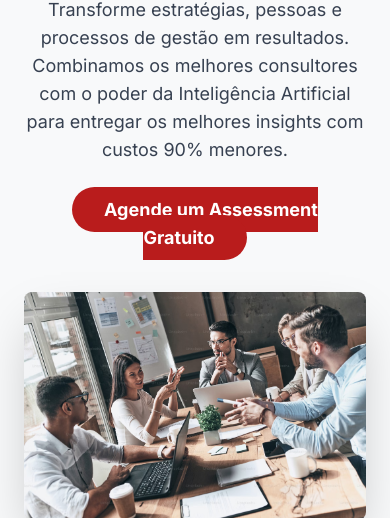
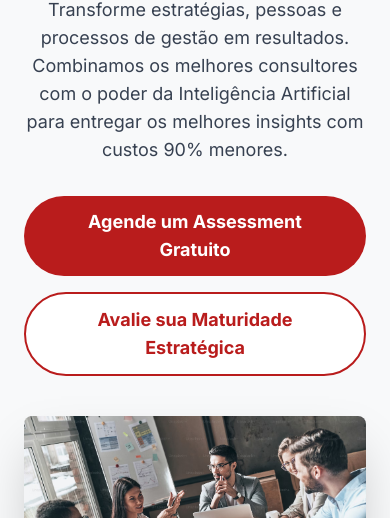
Before and after one commit to negriniainda/stratica-site, a plain HTML site: page index.html in a window 390 px wide. Shown: the part 326-844 px from the top of the page. Drawn offline with nearby package versions, Linux system fonts and the light colour scheme; no server answers.

Commit message:
Adiciona botão 'Avalie sua Maturidade Estratégica' na seção hero: layout responsivo em coluna com largura limitada

```diff
--- a/index.html
+++ b/index.html
@@ -139,7 +139,10 @@
                     <h1 class="text-4xl md:text-5xl font-extrabold leading-tight mb-4 text-red-700">Powered by AI</h1>
 
                     <p class="text-lg md:text-xl text-gray-700 max-w-xl mx-auto md:mx-0 mb-8">Transforme estratégias, pessoas e processos de gestão em resultados. Combinamos os melhores consultores com o poder da Inteligência Artificial para entregar os melhores insights com custos 90% menores.</p>
-                    <a href="#contato" class="bg-red-700 hover:bg-red-800 text-white font-bold py-3 px-8 rounded-full text-lg transition duration-300 transform hover:scale-105">Agende um Assessment Gratuito</a>
+                    <div class="flex flex-col gap-4 justify-center md:justify-start max-w-xl mx-auto md:mx-0">
+                        <a href="#contato" class="bg-red-700 hover:bg-red-800 text-white font-bold py-3 px-8 rounded-full text-lg transition duration-300 transform hover:scale-105 text-center">Agende um Assessment Gratuito</a>
+                        <a href="assessment.html" class="bg-white border-2 border-red-700 text-red-700 hover:bg-red-700 hover:text-white font-bold py-3 px-8 rounded-full text-lg transition duration-300 transform hover:scale-105 text-center">Avalie sua Maturidade Estratégica</a>
+                    </div>
                 </div>
                  <div class="md:w-1/2 mt-10 md:mt-0">
                     <img src="Office.avif" alt="Executivo sorrindo" class="rounded-lg shadow-2xl mx-auto">
```
